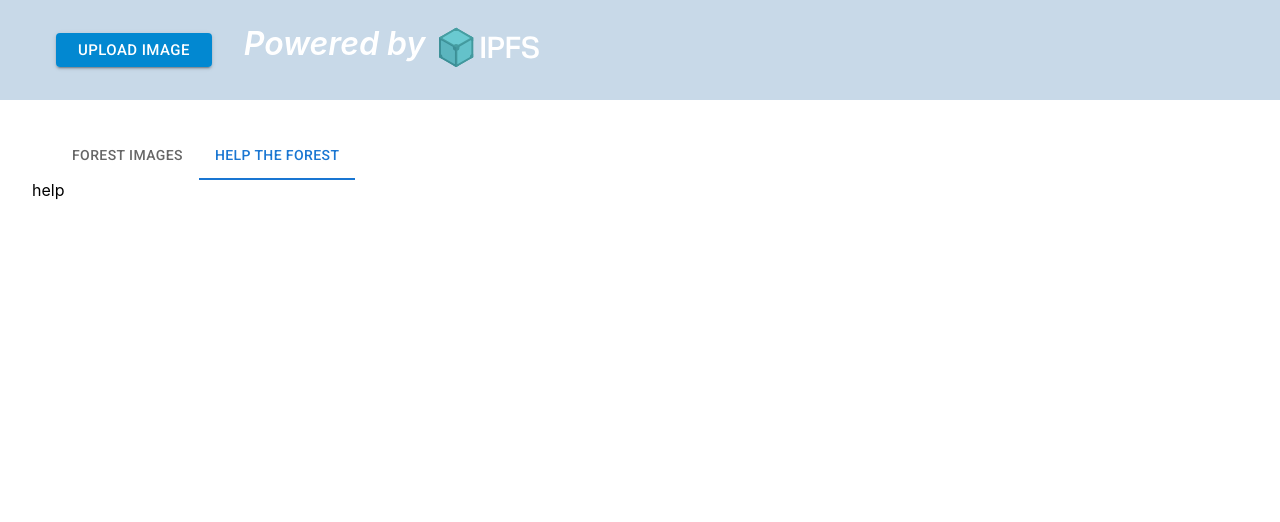
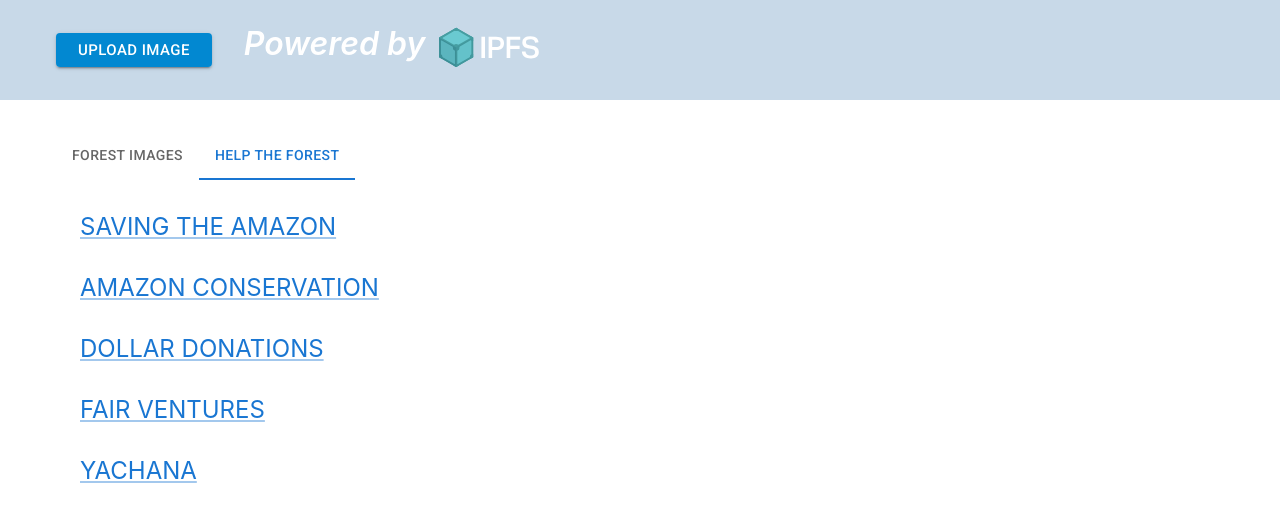
Before and after one commit to brgltd/amazon-forest-crypto, a Next.js app in the folder frontend/: page / in a window 1280 px wide. Both pictures are taken after a click on the tab "HELP THE FOREST". Shown: the top 522 px of the page. Built offline with nearby package versions, Linux system fonts and the light colour scheme; no server answers.

Commit message:
feat: add help links

```diff
--- a/frontend/components/help-list/help-list.js
+++ b/frontend/components/help-list/help-list.js
@@ -1,3 +1,46 @@
+import Link from "@mui/material/Link";
+
+const list = [
+  {
+    name: "SAVING THE AMAZON",
+    link: "https://savingtheamazon.org/en",
+  },
+  {
+    name: "AMAZON CONSERVATION",
+    link: "https://www.amazonconservation.org/",
+  },
+
+  {
+    name: "DOLLAR DONATIONS",
+    link: "https://dollardonations.org/product/rainforest-foundation-1-dollar/",
+  },
+  {
+    name: "FAIR VENTURES",
+    link: "https://fairventures.org/en/what-we-do/",
+  },
+  {
+    name: "YACHANA",
+    link: "https://www.yachana.com/",
+  },
+];
+
 export default function HelpList() {
-  return <div>help</div>;
+  return (
+    <ul>
+      {list.map(({ name, link }) => (
+        <li key={name} style={{ margin: "32px 0 0 48px" }}>
+          <Link
+            href={link}
+            target="_blank"
+            rel="noreferrer noopener"
+            sx={{
+              fontSize: "1.5rem",
+            }}
+          >
+            {name}
+          </Link>
+        </li>
+      ))}
+    </ul>
+  );
 }
--- a/frontend/components/images-list/images-list.js
+++ b/frontend/components/images-list/images-list.js
@@ -28,7 +28,6 @@ export default function ImagesList() {
             return { ...item, imgUrl: null };
           })
         );
-        console.log(JSON.stringify(newData));
         setAssets(newData);
       } catch (error) {
         console.error("error fetching data");
--- a/frontend/components/images-list/static.js
+++ b/frontend/components/images-list/static.js
@@ -3,7 +3,7 @@
 export const staticData = [
   {
     filename: "amazon2.jpg",
-    title: "High",
+    title: "Vast Environment",
     description:
       "The rainforest likely formed during the Eocene era (from 56 million years to 33.9 million years ago). It appeared following a global reduction of tropical temperatures when the Atlantic Ocean had widened sufficiently to provide a warm, moist climate to the Amazon basin.",
     date: 1653260049620,
```
